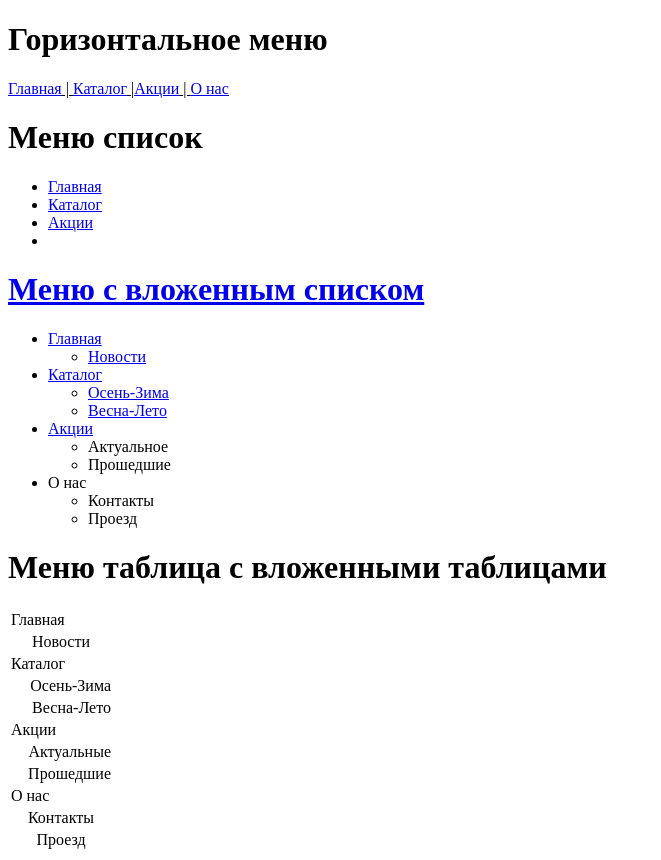
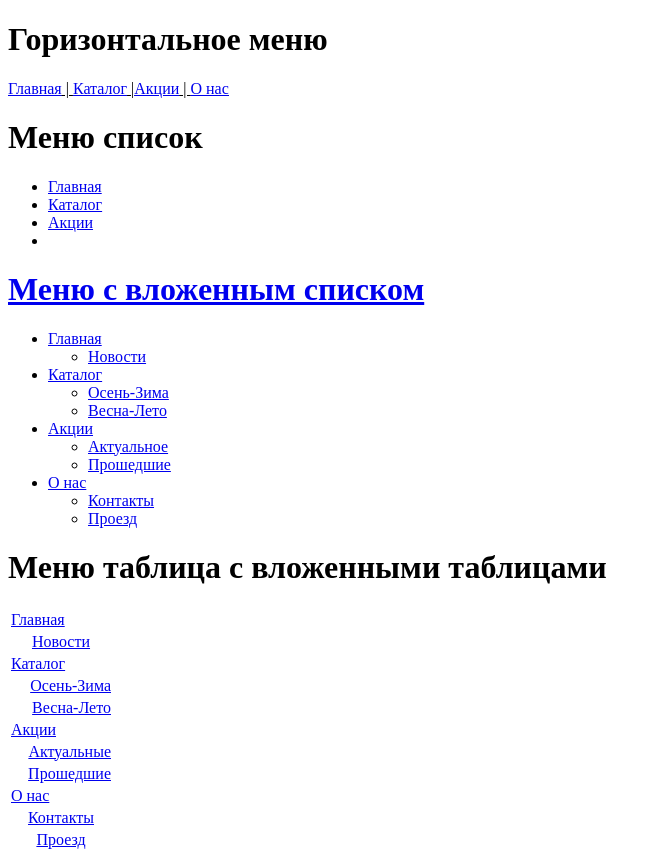
Before and after one commit to anka-petrovskaya/SC1-73-20---Petrovskaya, a plain HTML site: page html_2 tables and links/site.by/index.html in a window 1280 px wide. Shown: the whole page, without its empty margins (0-661 px from the left). Drawn offline with Linux system fonts and the light colour scheme.

Commit message:
table_add+links_add updated

```diff
--- a/html_2 tables and links/site.by/index.html
+++ b/html_2 tables and links/site.by/index.html
@@ -36,50 +36,50 @@
             </ul>
             <li><a href="./news/news.html">Акции</a></li>
             <ul>
-                <li>Актуальное</li>
-                <li>Прошедшие</li>
+                <li><a href="promo.html">Актуальное</a></li>
+                <li><a href="catalog.html">Прошедшие</a></li>
             </ul>
-            <li>О нас</li>
+            <li><a href="./catalog.html">О нас</a></li>
             <ul>
-                <li>Контакты</li>
-                <li>Проезд</li>
+                <li><a href="./about/contacts.html">Контакты</a></li>
+                <li><a href="./catalog/a_w.html">Проезд</a></li>
             </ul>
         </ul>
 
         <h1>Меню таблица с вложенными таблицами</h1>
         <table>
             <tr>
-                <td>Главная</td>
+                <td><a href="index.html">Главная</a></td>
                 <tr>
-                    <td width="100" align="center">Новости</td>
+                    <td width="100" align="center"><a href="./promo/last.html">Новости</a></td>
                 </tr>
             </tr>
 
             <tr>
-                <td>Каталог</td>
+                <td><a href="./about/contacts.html">Каталог</a></td>
                 <tr>
-                    <td align="right">Осень-Зима</td>
+                    <td align="right"><a href="./catalog/s_s.html">Осень-Зима</a></td>
                 </tr>
                 <tr>
-                    <td align="right">Весна-Лето</td>
+                    <td align="right"><a href="./news/news.html">Весна-Лето</a></td>
                 </tr>
             </tr>
             <tr>
-                <td>Акции</td>
+                <td><a href="./promo/old.html">Акции</a></td>
                 <tr>
-                    <td align="right">Актуальные</td>
+                    <td align="right"><a href="promo.html">Актуальные</a></td>
                 </tr>
                 <tr>
-                    <td align="right">Прошедшие</td>
+                    <td align="right"><a href="./news/news.html">Прошедшие</a></td>
                 </tr>
             </tr>
             <tr>
-                <td>О нас</td>
+                <td><a href="./about/scheme.html">О нас</a></td>
                 <tr>
-                    <td align="center">Контакты</td>
+                    <td align="center"><a href="./catalog/a_w.html">Контакты</a></td>
                 </tr>
                 <tr>
-                    <td align="center">Проезд</td>
+                    <td align="center"><a href="./about/contacts.html">Проезд</a></td>
                 </tr>
             </tr>
 
```
Also changed, not shown: html_2 tables and links/site.by/about/scheme.html (+6 -6 lines), html_2 tables and links/site.by/promo/old.html (+1 -1 lines).
